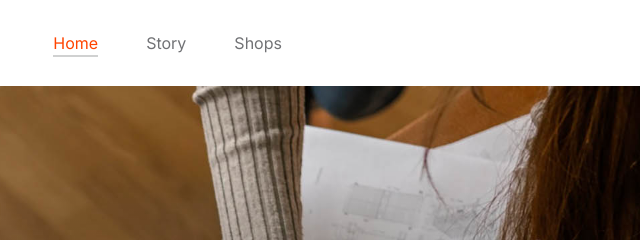
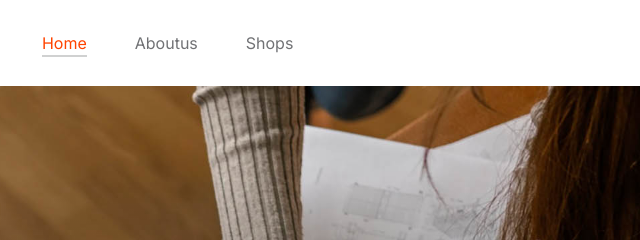
Before and after one commit to harshaltapre/Speaker, a plain HTML site: page index.html in a window 1280 px wide. Shown: the top 240 px of the page, 490-1130 px from the left. Drawn offline with Linux system fonts and the light colour scheme.

Commit message:
Update index.html

```diff
--- a/index.html
+++ b/index.html
@@ -61,7 +61,7 @@
                             </li>
 
                             <li class="nav-item">
-                                <a class="nav-link" href="about.html">Story</a>
+                                <a class="nav-link" href="about.html">Aboutus</a>
                             </li>
 
                             <li class="nav-item">
```
